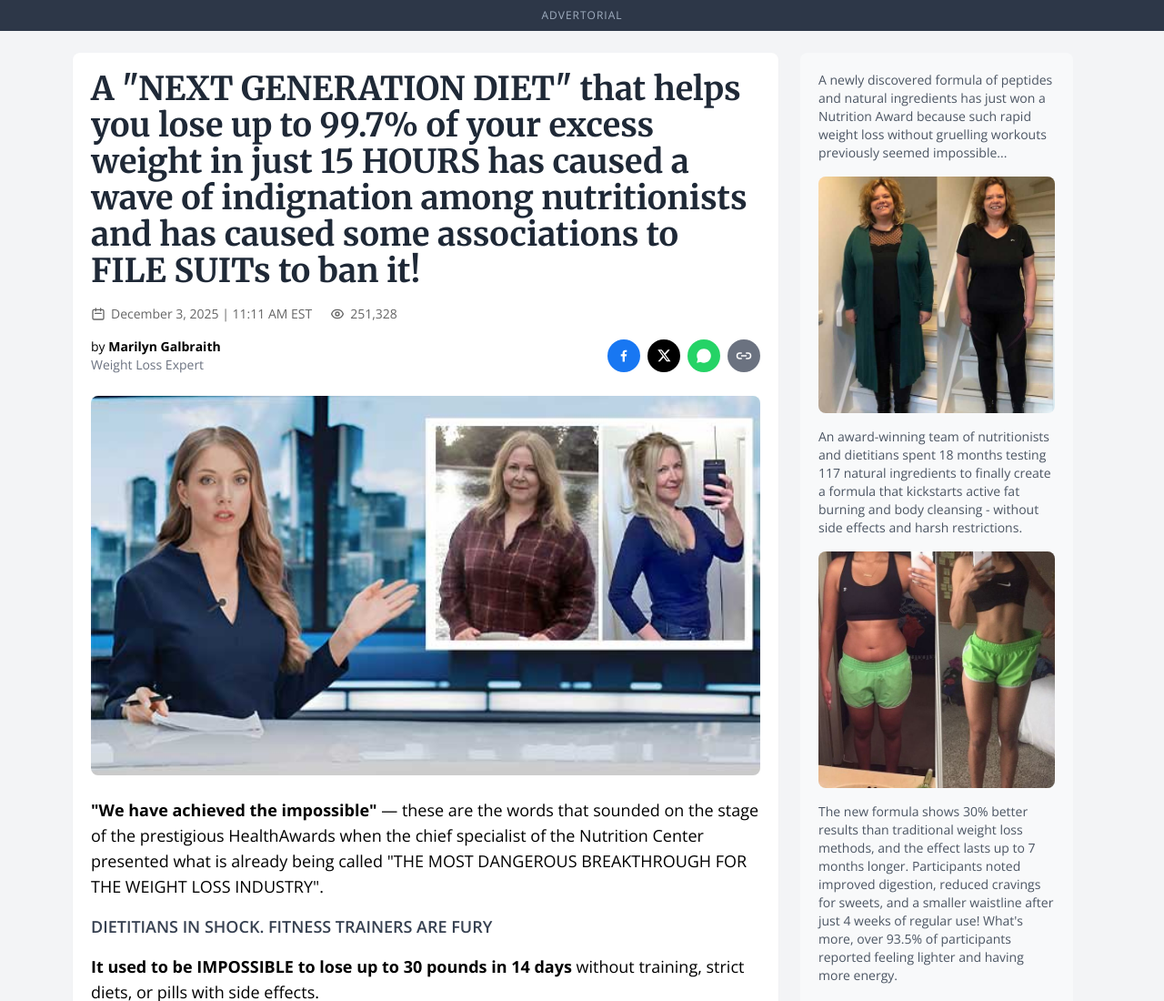
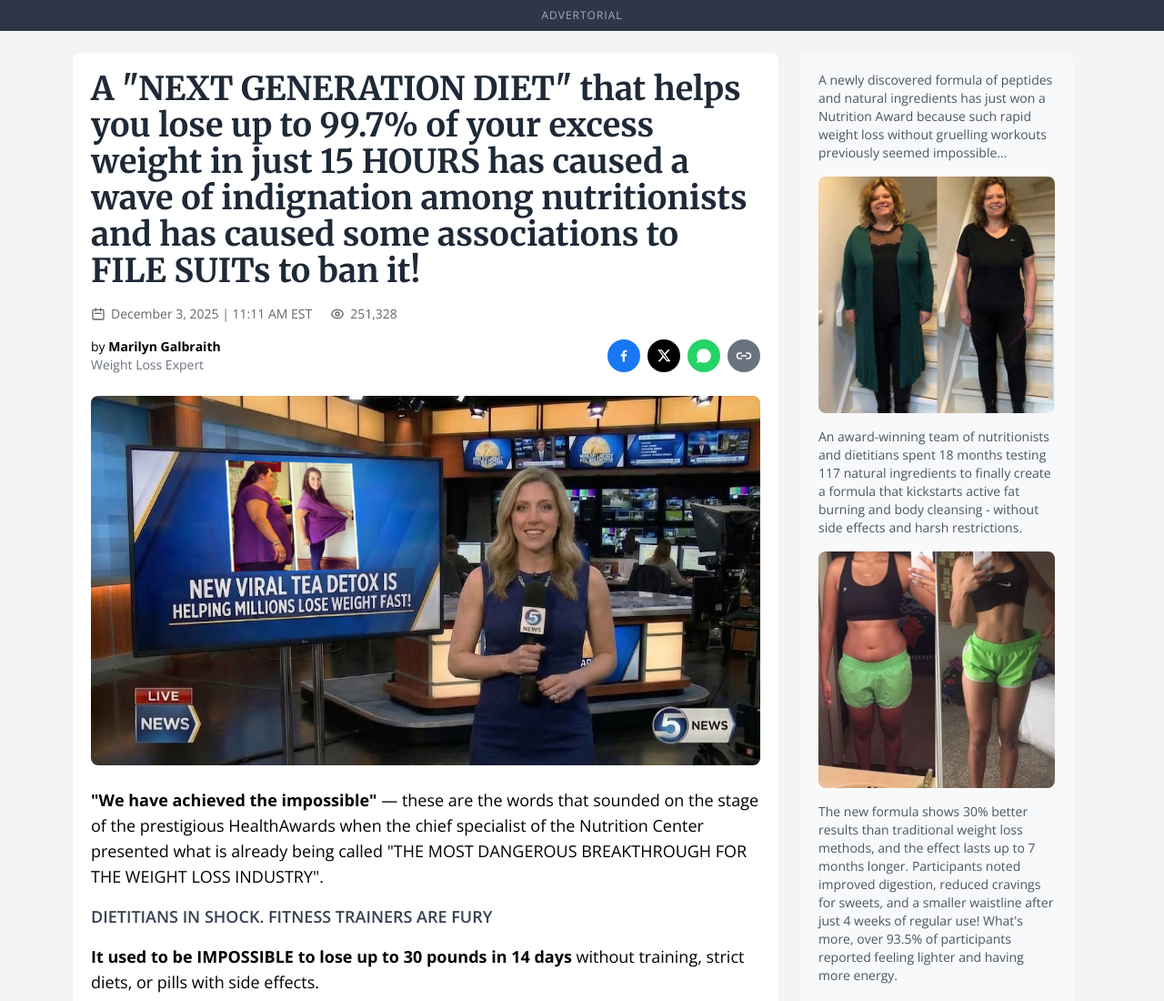
Before and after one commit to cybermoneyinc-netizen/my-site-live-html, a plain HTML site: page lulutox4.html in a window 1280 px wide. Shown: the top 1100 px of the page at 91% size. Drawn offline with nearby package versions, Linux system fonts and the light colour scheme.

Commit message:
Update lulutox4.html

```diff
--- a/lulutox4.html
+++ b/lulutox4.html
@@ -387,7 +387,7 @@
 
                 <!-- Hero Image -->
                 <div class="image-container">
-                    <img src="./lulutox4/6.jpg" alt="News anchor reporting on weight loss breakthrough">
+                    <img src="./lulutox4/topanchor2.jpg" alt="News anchor reporting on weight loss breakthrough">
                 </div>
 
                 <!-- Article Content -->
```
